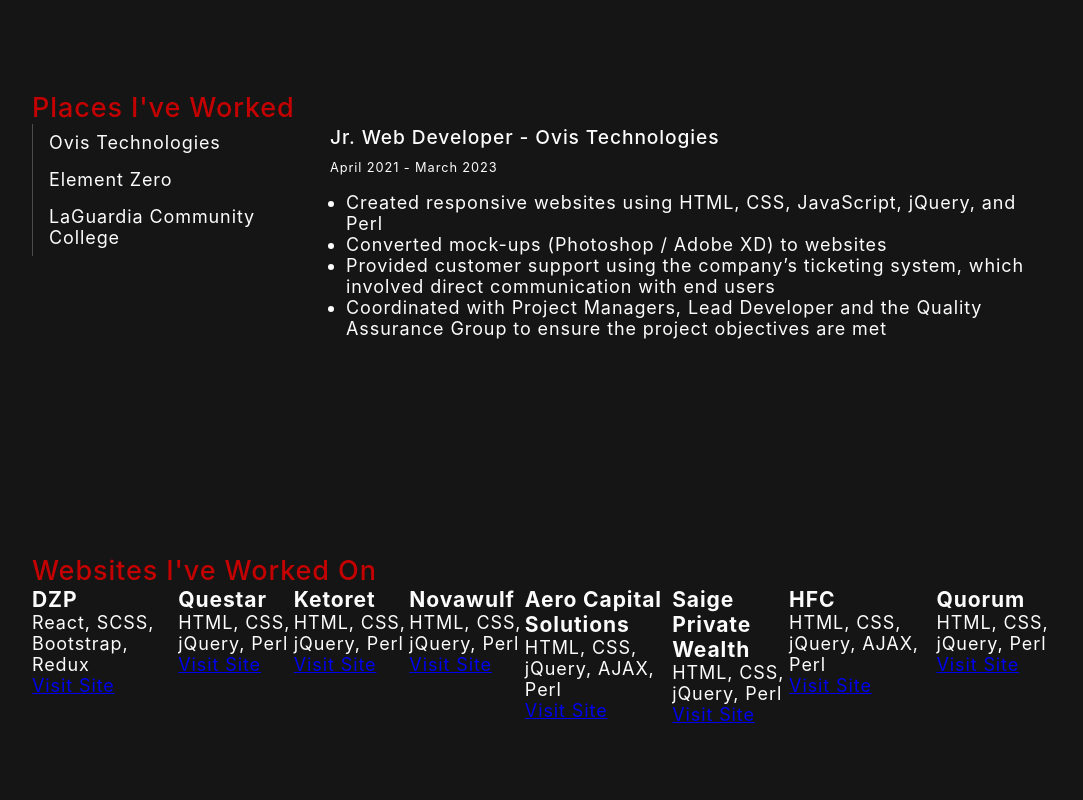
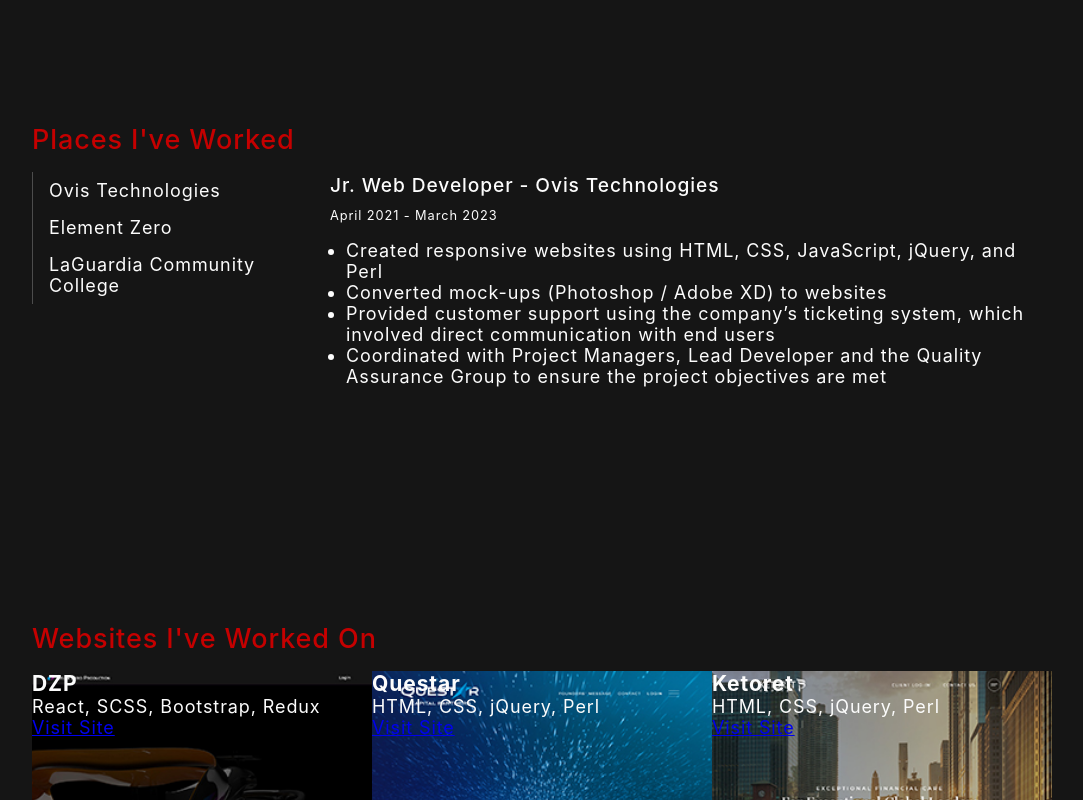
Before and after one commit to RPangil/RAPangilinan, a React (Create React App) app: page / in a window 1280 px wide. Shown: the part 1580-2380 px from the top of the page, without its empty margins (98-1181 px from the left). Built offline with nearby package versions, Linux system fonts and the light colour scheme.

Commit message:
Styled Projects
Added some styling to the websites section

```diff
--- a/src/SCSS/main.module.scss
+++ b/src/SCSS/main.module.scss
@@ -7,6 +7,7 @@
     margin: auto;
     padding: 5rem 0;
 
+    h2 {margin-bottom: 1rem;}
     p:nth-of-type(n+2) {margin-top: 1rem;}
 }
 
@@ -116,7 +117,7 @@
 
         &:hover
         {
-            background-color: colors.$lightGrey;
+            background-color: colors.$grey;
             border-color: colors.$red;
             color: colors.$red;
         }
@@ -124,9 +125,30 @@
 
     .slide
     {
-        min-height: 270px;
+        min-height: 290px;
 
         p {margin: 0.5rem 0 1rem;}
         ul {padding-left: 1rem;}
     }
 }
+
+.projects
+{
+    height: max-content;
+    flex-wrap: wrap;
+
+    .item
+    {
+        width: 33.33%;
+        aspect-ratio: 1/1;
+    }
+
+    .dzp {background: url(../../public/images/DZP.jpg) no-repeat center/cover;}
+    .questar {background: url(../../public/images/Questar.jpg) no-repeat center/cover;}
+    .ketoret {background: url(../../public/images/Ketoret.jpg) no-repeat center/cover;}
+    .novawulf {background: url(../../public/images/Novawulf.jpg) no-repeat center/cover;}
+    .acs {background: url(../../public/images/ACS.jpg) no-repeat center/cover;}
+    .saige {background: url(../../public/images/Saige.jpg) no-repeat center/cover;}
+    .hfc {background: url(../../public/images/HFC.jpg) no-repeat center/cover;}
+    .quorum {background: url(../../public/images/Quorum.jpg) no-repeat center/cover;}
+}
```
